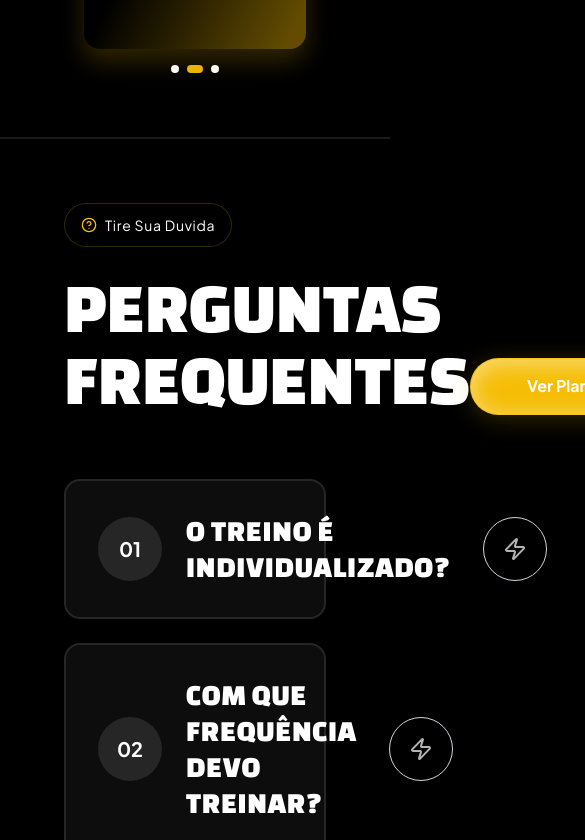
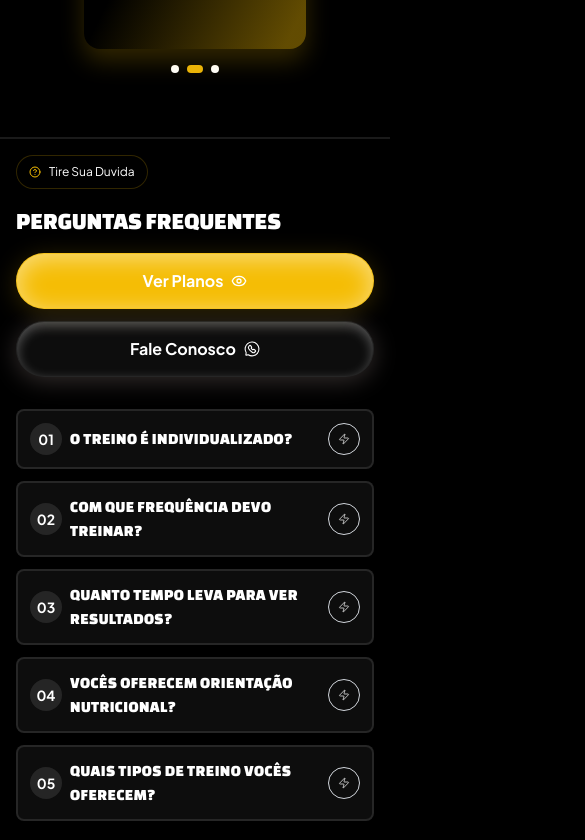
Before and after one commit to Gabriel-Vignoli/FitPlan-Landing-Page, a React (Vite) app: page / in a window 390 px wide. Shown: the part 9520-10360 px from the top of the page, 585 px wide, since content can reach past the window. Built offline with nearby package versions, Linux system fonts and the light colour scheme.

Commit message:
feat: make FAQCard, FAQList, and FAQSection responsive

```diff
--- a/src/components/FAQCard.jsx
+++ b/src/components/FAQCard.jsx
@@ -12,25 +12,25 @@ const FAQCard = ({
     <div
       className={`flex w-full ${
         isSelected ? "items-start" : "items-center"
-      } justify-between gap-8 ${
+      } justify-between gap-2 sm:gap-4 md:gap-6 lg:gap-8 ${
         isSelected ? "bg-white/10" : "bg-white/5"
-      } cursor-pointer rounded-2xl border-2 border-white/10 p-8 transition-all hover:border-white/30`}
+      } cursor-pointer rounded-lg md:rounded-xl lg:rounded-2xl border-2 border-white/10 p-3 sm:p-4 md:p-6 lg:p-8 transition-all hover:border-white/30`}
       onClick={onClick}
     >
       {/* Número + Pergunta + Resposta */}
-      <div className={`flex flex-1 ${isSelected ? "items-start" : "items-center"} gap-6`}>
+      <div className={`flex flex-1 ${isSelected ? "items-start" : "items-center"} gap-2 sm:gap-3 md:gap-4 lg:gap-6`}>
         {/* Número */}
-        <div className="flex h-16 min-w-16 shrink-0 items-center justify-center rounded-full bg-white/10 text-xl font-bold text-white transition-colors">
+        <div className="flex h-8 w-8 sm:h-10 sm:w-10 md:h-12 md:w-12 lg:h-16 lg:min-w-16 shrink-0 items-center justify-center rounded-full bg-white/10 text-sm sm:text-base md:text-lg lg:text-xl font-bold text-white transition-colors">
           {number}
         </div>
 
         {/* Conteúdo */}
-        <div className="flex flex-col gap-4">
-          <h3 className="font-changa text-3xl uppercase tracking-wide text-white">
+        <div className="flex flex-col gap-2 md:gap-3 lg:gap-4">
+          <h3 className="font-changa text-base sm:text-xl md:text-2xl lg:text-3xl uppercase tracking-wide text-white">
             {question}
           </h3>
           {isSelected && (
-            <p className="text-description leading-relaxed text-white/70">
+            <p className="text-xs sm:text-sm md:text-base lg:text-description leading-relaxed text-white/70">
               {answer}
             </p>
           )}
@@ -39,16 +39,16 @@ const FAQCard = ({
 
       {/* Ícone */}
       <div
-        className={`flex h-16 w-16 items-center justify-center rounded-full border ${
+        className={`flex h-8 w-8 sm:h-10 sm:w-10 md:h-12 md:w-12 lg:h-16 lg:w-16 items-center justify-center rounded-full border ${
           isSelected
             ? "border-primary/50 bg-primary/10"
             : "border-gray-300 bg-transparent"
         } shrink-0 transition-colors`}
       >
         {isSelected ? (
-          <Zap className="text-primary h-6 w-6" />
+          <Zap className="text-primary h-3 w-3 sm:h-4 sm:w-4 md:h-5 md:w-5 lg:h-6 lg:w-6" />
         ) : (
-          <Zap className="text-white/70 h-6 w-6" />
+          <Zap className="text-white/70 h-3 w-3 sm:h-4 sm:w-4 md:h-5 md:w-5 lg:h-6 lg:w-6" />
         )}
       </div>
     </div>
--- a/src/components/FAQList.jsx
+++ b/src/components/FAQList.jsx
@@ -42,7 +42,7 @@ const FAQList = () => {
   };
 
   return (
-    <div className="flex flex-col gap-6">
+    <div className="flex flex-col gap-3 sm:gap-4 md:gap-5 lg:gap-6">
       {faqItems.map((item, index) => (
         <FAQCard
           key={index}
--- a/src/components/FAQSection.jsx
+++ b/src/components/FAQSection.jsx
@@ -4,26 +4,35 @@ import { Eye, HelpCircle } from "lucide-react";
 
 const FAQSection = () => {
   return (
-    <section className="flex flex-col gap-16 p-16" id="faq">
+    <section className="flex flex-col gap-8 p-4 md:gap-12 md:p-8 lg:gap-16 lg:p-16" id="faq">
       <div>
         {/* Hat */}
-        <div className="flex w-fit items-center gap-2 rounded-full border border-primary/20 bg-black/90 px-4 py-3 backdrop-blur">
-          <HelpCircle className="h-4 w-4 text-primary" />
-          <span className="text-hat font-medium">Tire Sua Duvida</span>
+        <div className="flex w-fit items-center gap-2 rounded-full border border-primary/20 bg-black/90 px-3 py-2 md:px-4 md:py-3 backdrop-blur">
+          <HelpCircle className="h-3 w-3 md:h-4 md:w-4 text-primary" />
+          <span className="text-xs md:text-sm font-medium">Tire Sua Duvida</span>
         </div>
 
-        <div className="mt-6 flex items-end justify-between">
+        <div className="mt-4 md:mt-6 flex flex-col md:flex-row md:items-end md:justify-between gap-4 md:gap-0">
           {/* Title */}
-          <h1 className="font-changa text-heading uppercase text-white">
+          <h1 className="font-changa text-2xl sm:text-3xl md:text-4xl lg:text-heading uppercase text-white">
             Perguntas Frequentes
           </h1>
 
-          {/* Button */}
-          <div className="gap-10 flex">
-            <Button variant="primary" className="min-w-[220px] px-6 py-3" icon={<Eye size={18}/>}  href="#planos">
+          {/* Buttons */}
+          <div className="flex flex-col sm:flex-row gap-3 sm:gap-4 md:gap-6 lg:gap-10">
+            <Button
+              variant="primary"
+              className="w-full sm:min-w-[180px] md:min-w-[200px] lg:min-w-[220px] px-4 py-2 md:px-6 md:py-3"
+              icon={<Eye size={16} className="md:w-[18px] md:h-[18px]" />}
+              href="#planos"
+            >
               Ver Planos
             </Button>
-            <Button variant="secondary" className="min-w-[220px] px-6 py-3" icon={<img src="/wahtsapp-icon.svg" className="h-[18px] w-[18px]" />}>
+            <Button
+              variant="secondary"
+              className="w-full sm:min-w-[180px] md:min-w-[200px] lg:min-w-[220px] px-4 py-2 md:px-6 md:py-3"
+              icon={<img src="/wahtsapp-icon.svg" className="h-4 w-4 md:h-[18px] md:w-[18px]" />}
+            >
               Fale Conosco
             </Button>
           </div>
@@ -32,7 +41,7 @@ const FAQSection = () => {
 
       <div>
         {/* Cards */}
-        <FAQList></FAQList>
+        <FAQList />
       </div>
     </section>
   );
```
